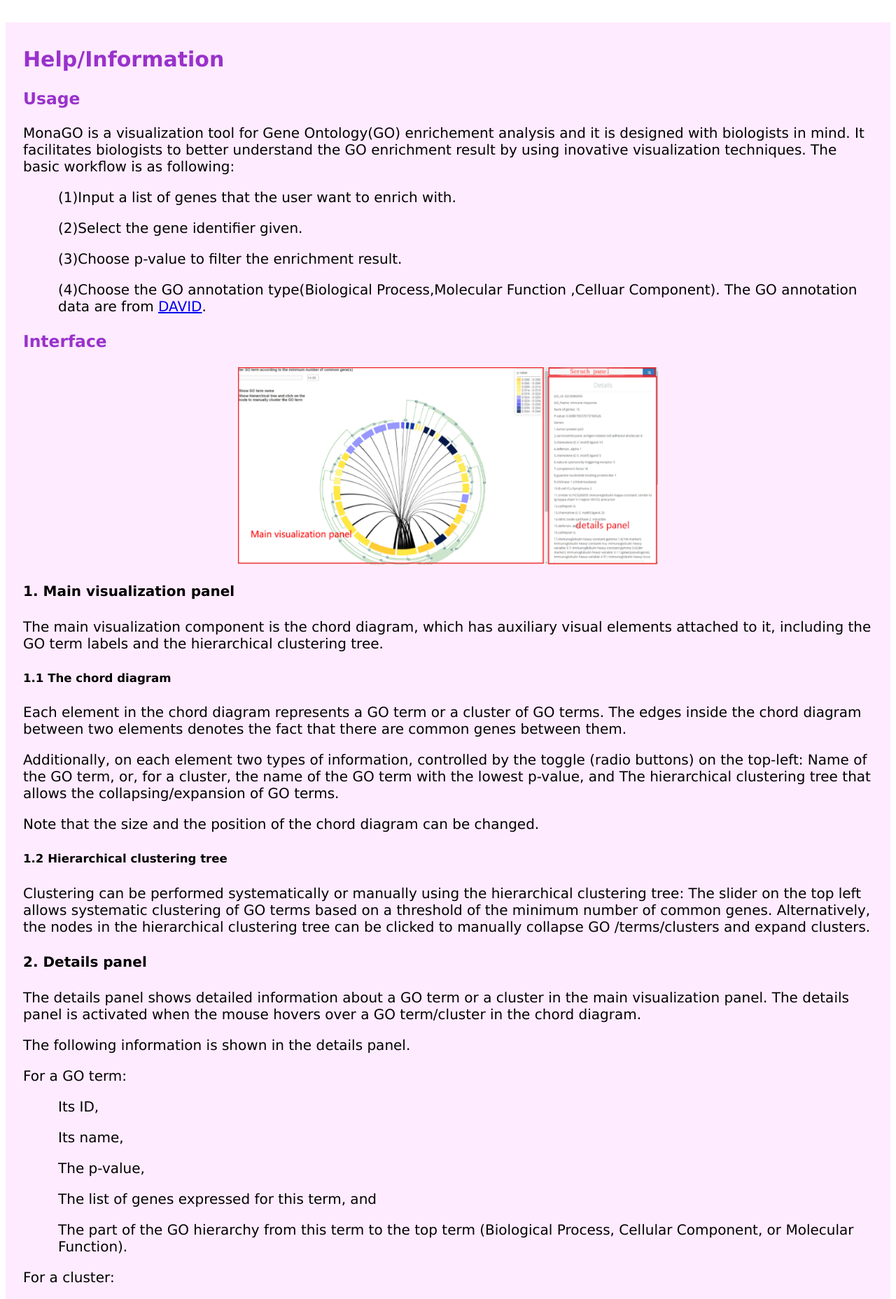
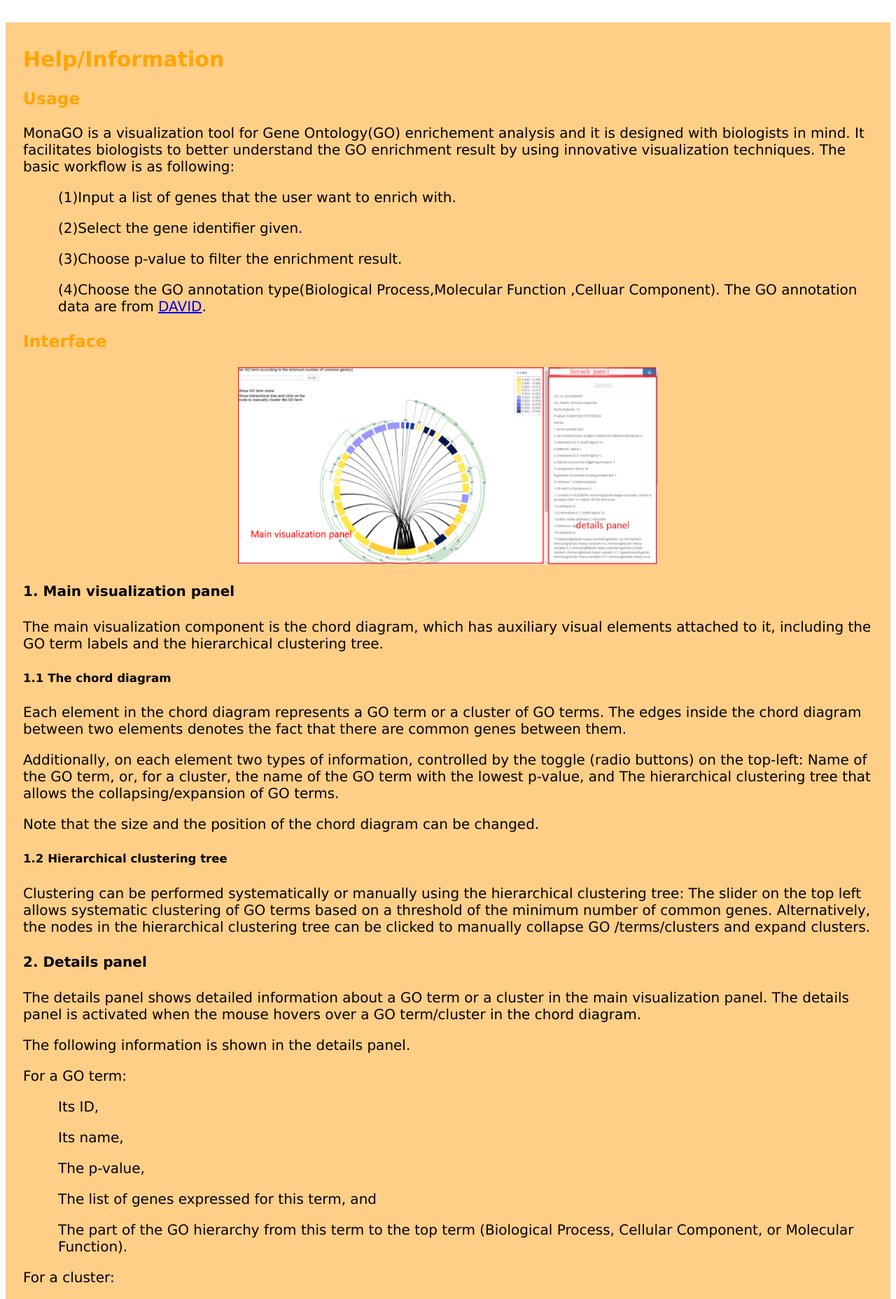
Before and after one commit to xinbaDev/MonaGO, a Flask app: page /help.html in a window 1280 px wide. Shown: the part 63-1920 px from the top of the page at 70% size. Run offline with Flask 2, Linux system fonts and the light colour scheme.

Commit message:
fix spell & change color in help page

```diff
--- a/server/templates/help.html
+++ b/server/templates/help.html
@@ -7,7 +7,7 @@ body{
 	font-size: 20px;
 }
 fieldset{
-    background: #ffebff;
+    background: rgba(255, 152, 0, 0.47);
 }
 h1{
     font-family:"Candal", sans-serif;
@@ -16,10 +16,10 @@ h1{
     color: rgb(76, 78, 239);
 }
 h2{
-    color: darkorchid;
+    color: orange;
 }
 h3{
-    color: darkorchid;
+    color: orange;
 }
 ul#navMenu{
     padding:0;
@@ -53,7 +53,7 @@ legend{
     font-size:24px;
 }
 div#form{
-    background: #ffebff;
+    background: rgba(255, 152, 0, 0.47);
     padding: 10px 25px 10px 25px;
 }
 input[type="submit"] {
@@ -169,7 +169,7 @@ textarea{
             </h2>
 
 	    <h3>Usage</h3>
-            <p>MonaGO is a visualization tool for Gene Ontology(GO) enrichement analysis and it is designed with biologists in mind. It facilitates biologists to better understand the GO enrichment result by using inovative visualization techniques. The basic workflow is as following:<p>
+            <p>MonaGO is a visualization tool for Gene Ontology(GO) enrichement analysis and it is designed with biologists in mind. It facilitates biologists to better understand the GO enrichment result by using innovative visualization techniques. The basic workflow is as following:<p>
             <div style="padding-left: 50px">
             	<p>(1)Input a list of genes that the user want to enrich with.
             	<p>(2)Select the gene identifier given.
```
